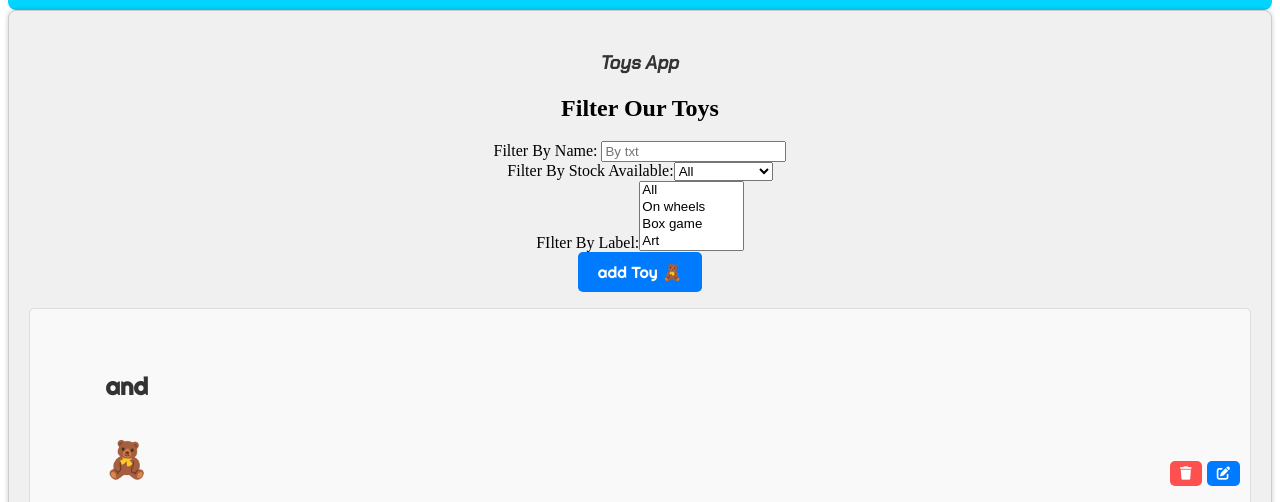
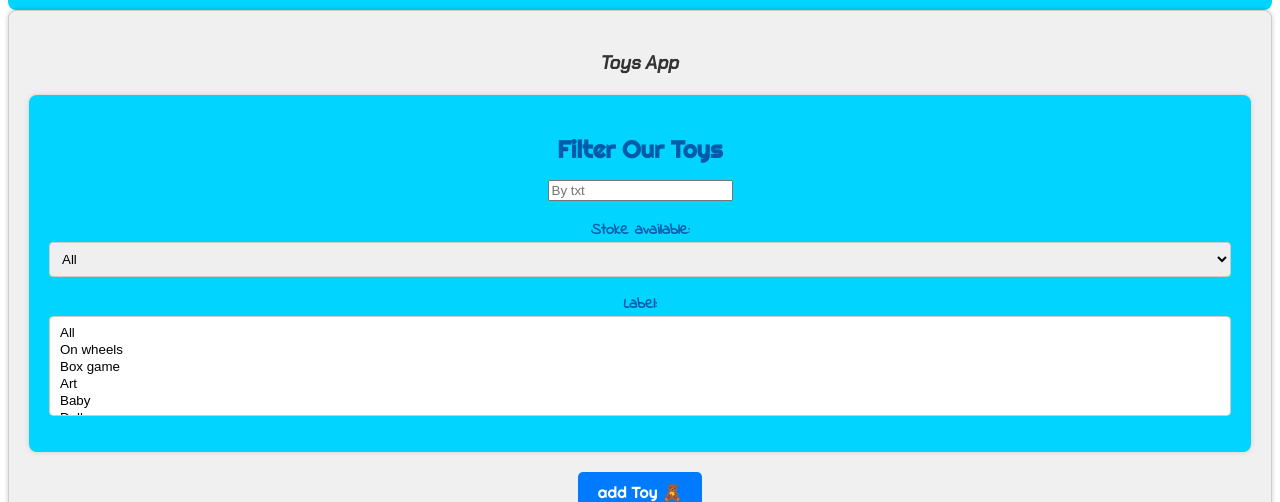
Before and after one commit to yinonab/misterToy, a React (Vite) app in the folder frontend/: page /#/toy in a window 1280 px wide. Shown: the part 120-622 px from the top of the page. Built offline with nearby package versions, Linux system fonts and the light colour scheme.

Commit message:
F/style-css/add style for ToyFilter

```diff
--- a/frontend/src/assets/style/cmp/AppHeader.css
+++ b/frontend/src/assets/style/cmp/AppHeader.css
@@ -3,5 +3,5 @@
     padding: 1em;
     border-radius: 8px;
     font-family: 'Righteous', cursive;
-    color: rgb(0, 91, 171);
+    color: var(--clr7);
   }
--- /dev/null
+++ b/frontend/src/assets/style/cmp/ToyFilter.css
@@ -0,0 +1,37 @@
+.todo-filter {
+    background-color: var(--clr4);
+    padding: 20px;
+    border-radius: 8px;
+    box-shadow: 0px 0px 5px 0px #ccc;
+    margin-bottom: 20px;
+  }
+
+  .todo-filter h2 {
+    font-size: 1.5rem;
+    margin-bottom: 15px;
+    color: var(--clr7);
+    font-family: 'Righteous', cursive;
+  }
+
+  .filter-group {
+    margin-bottom: 15px;
+  }
+
+  label {
+    font-size: 1rem;
+    font-weight: bold;
+    color: var(--clr7);
+    font-family: 'Indie Flower', cursive;
+  }
+
+  input[type="text"],
+  select {
+    padding: 8px;
+    border-radius: 4px;
+    border: 1px solid #ccc;
+    width: 100%;
+  }
+
+  select[multiple] {
+    height: 100px;
+  }
--- a/frontend/src/assets/style/main.css
+++ b/frontend/src/assets/style/main.css
@@ -3,6 +3,7 @@
 @import'./setup/typography.css';
 
 /* cmp */
+@import'./cmp/ToyFilter.css';
 @import'./cmp/ToyDetails.css';
 @import'./cmp/ToyPreview.css';
 @import'./cmp/ToyList.css';
--- a/frontend/src/assets/style/setup/vars.css
+++ b/frontend/src/assets/style/setup/vars.css
@@ -5,4 +5,5 @@
     --clr4:#00d4ff;
     --clr5:#ffa3ff;
     --clr6:#af70af;
+    --clr7:rgb(0, 91, 171);
 }
--- a/frontend/src/cmps/ToyFilter.jsx
+++ b/frontend/src/cmps/ToyFilter.jsx
@@ -36,11 +36,11 @@ export function ToyFilter({ filterBy, onSetFilter }) {
             <form >
 
                 <div className="filter-group">
-                    <label htmlFor="txt">Filter By Name: </label>
+                    <label htmlFor="txt"></label>
                     <input value={filterByToEdit.txt} onChange={handleChange} type="txt" placeholder="By txt" id="txt" name="txt" />
                 </div>
                 <div className="filter-group">
-                    <label htmlFor="inStock">Filter By Stock Available:</label>
+                    <label htmlFor="inStock">Stoke available:</label>
                     <select value={filterByToEdit.inStock} name="inStock" id="inStock" onChange={handleChange}>
                         <option value="">All</option>
                         <option value="true">In Stock</option>
@@ -49,7 +49,7 @@ export function ToyFilter({ filterBy, onSetFilter }) {
                 </div>
 
                 <div className="filter-group">
-                    <label htmlFor="toys">FIlter By Label:</label>
+                    <label htmlFor="toys">Label:</label>
                     <select multiple value={filterByToEdit.labels} name="labels" id="labels" onChange={handleChange}>
                         <option value="">All</option>
                         <>
```
